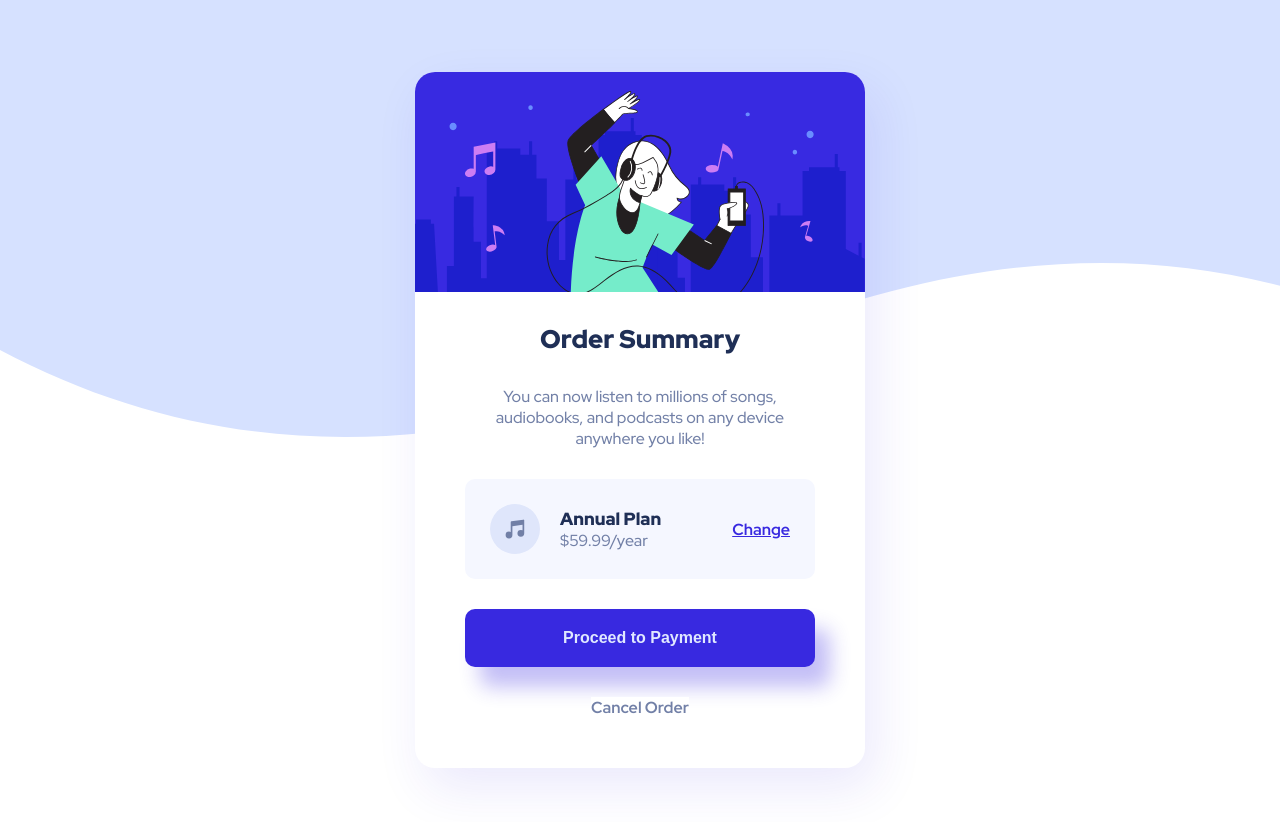
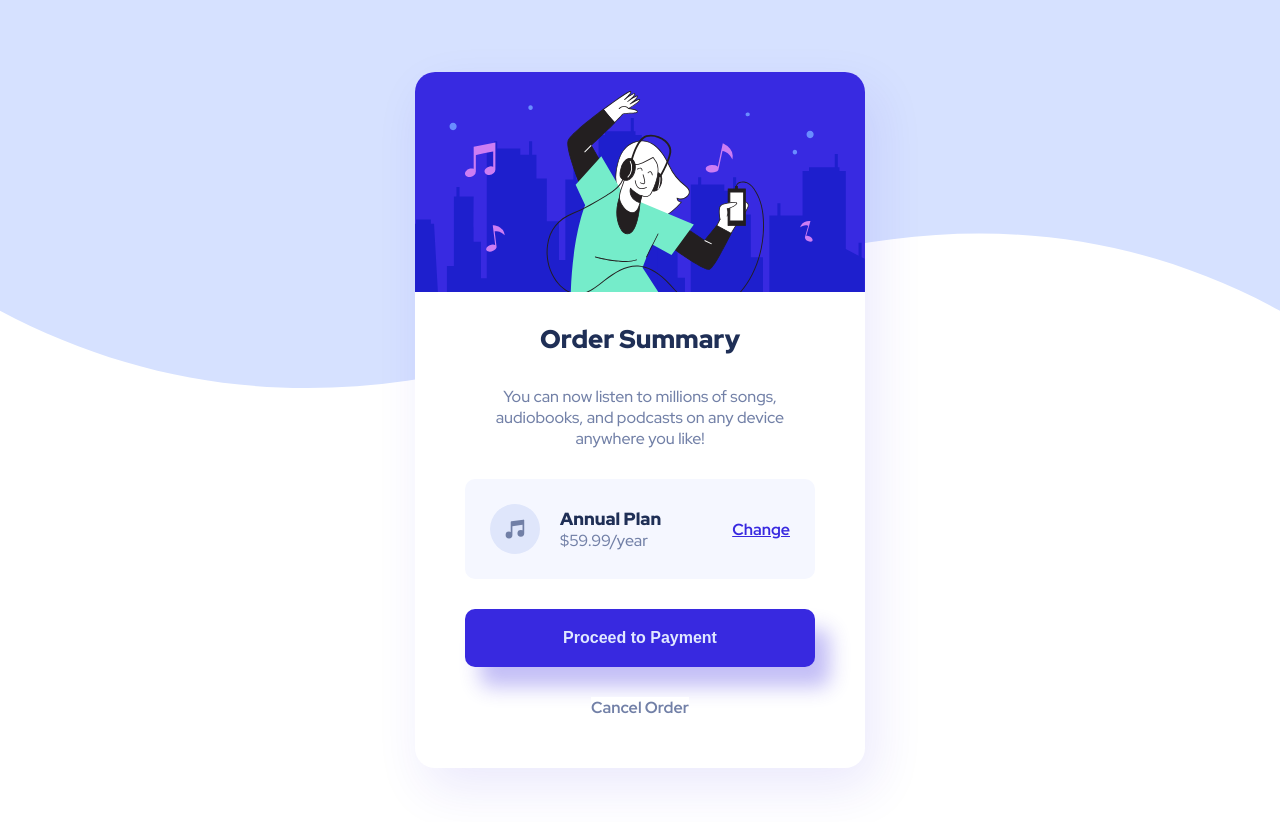
Before and after one commit to PrashanthBalakrishnan/order-summary-component-main, a React (Vite) app: page / in a window 1280 px wide. Shown: the top 822 px of the page. Built offline with nearby package versions, Linux system fonts and the light colour scheme.

Commit message:
fixed background image

```diff
--- a/src/index.scss
+++ b/src/index.scss
@@ -20,6 +20,7 @@ $font-family: "Red Hat Display", sans-serif;
 body {
   background-image: url("./assets/pattern-background-desktop.svg");
   background-repeat: no-repeat;
+  background-size: 100%;
 }
 
 .app {
```
